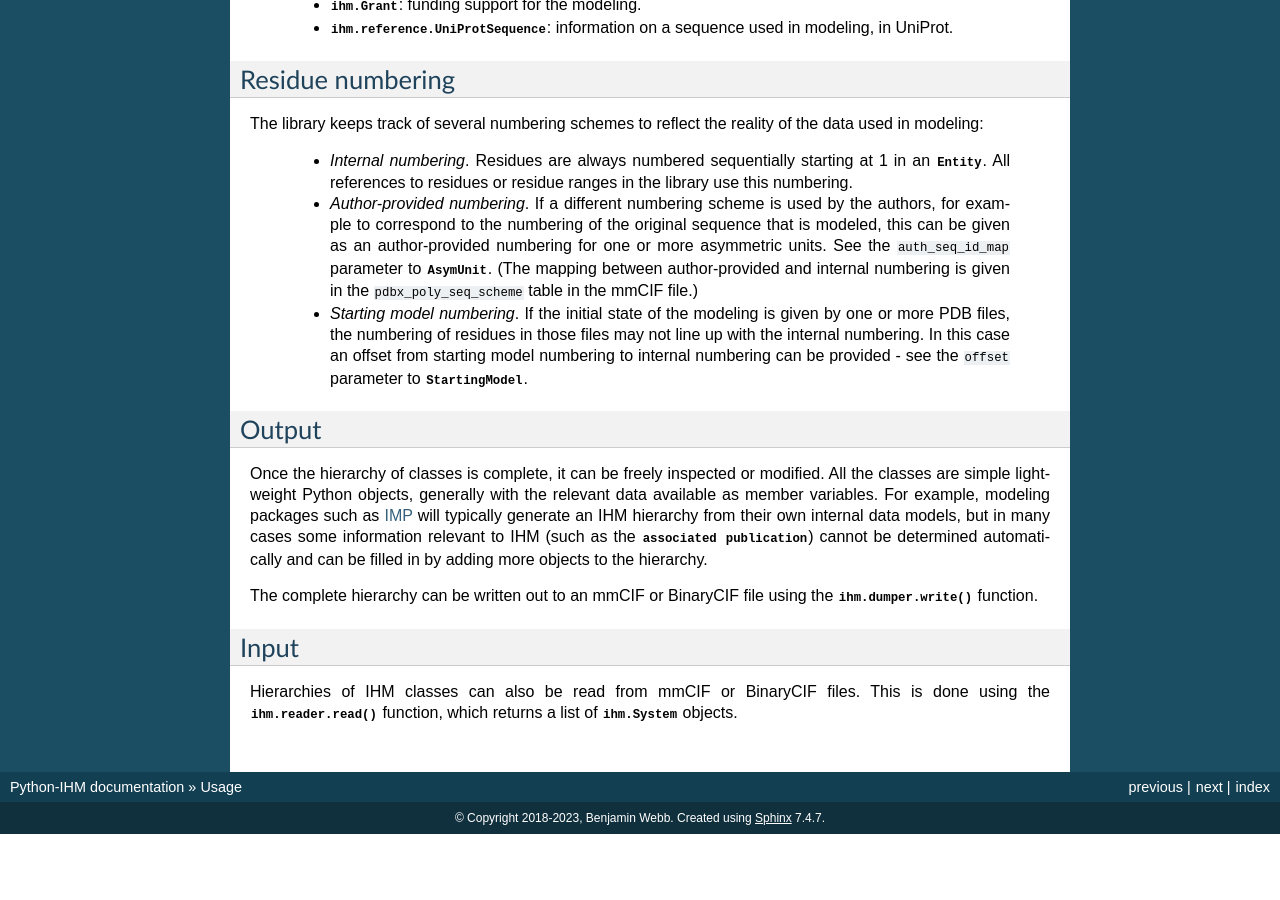
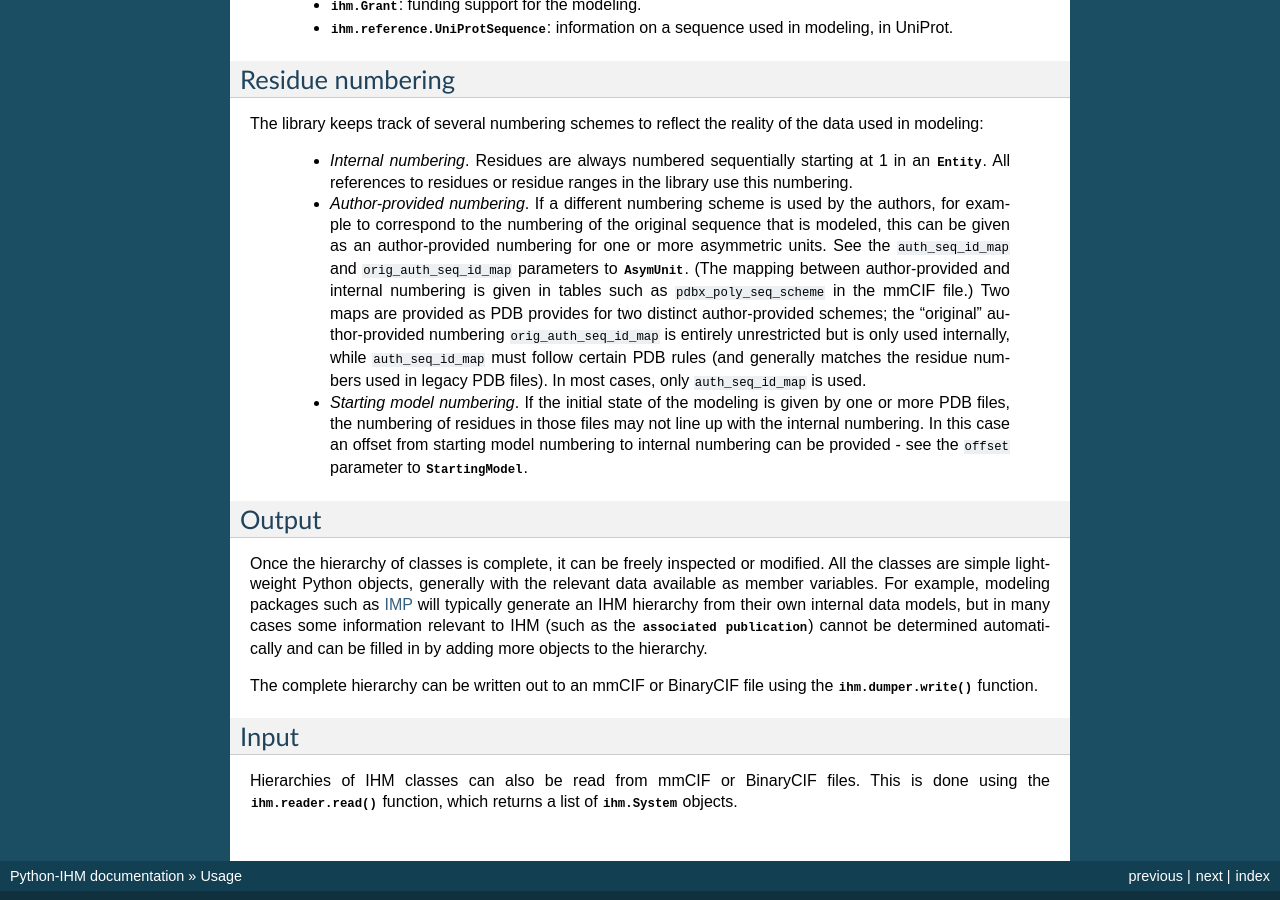
Before and after one commit to ihmwg/python-ihm, a Sphinx documentation site: the page built from docs/usage.rst, in a window 1280 px wide and 900 px high, scrolled down 1628 px. Built offline with Sphinx 7.4.7, drawn with Linux system fonts in a browser that asks for light colours; before the commit the page ends 2462 px from its top, so only the background shows below that.

Commit message:
Try to explain pdb_seq_num vs auth_seq_num

```diff
--- a/docs/usage.rst
+++ b/docs/usage.rst
@@ -122,9 +122,15 @@ of the data used in modeling:
  - *Author-provided numbering*. If a different numbering scheme is used by the
    authors, for example to correspond to the numbering of the original sequence
    that is modeled, this can be given as an author-provided numbering for
-   one or more asymmetric units. See the ``auth_seq_id_map`` parameter to
-   :class:`~ihm.AsymUnit`. (The mapping between author-provided and internal
-   numbering is given in the ``pdbx_poly_seq_scheme`` table in the mmCIF file.)
+   one or more asymmetric units. See the ``auth_seq_id_map`` and
+   ``orig_auth_seq_id_map`` parameters to :class:`~ihm.AsymUnit`. (The mapping
+   between author-provided and internal numbering is given in tables such
+   as ``pdbx_poly_seq_scheme`` in the mmCIF file.) Two maps are provided as
+   PDB provides for two distinct author-provided schemes; the "original"
+   author-provided numbering ``orig_auth_seq_id_map`` is entirely unrestricted
+   but is only used internally, while ``auth_seq_id_map`` must follow certain
+   PDB rules (and generally matches the residue numbers used in legacy PDB
+   files). In most cases, only ``auth_seq_id_map`` is used.
  - *Starting model numbering*. If the initial state of the modeling is given
    by one or more PDB files, the numbering of residues in those files may not
    line up with the internal numbering. In this case an offset from starting
```
